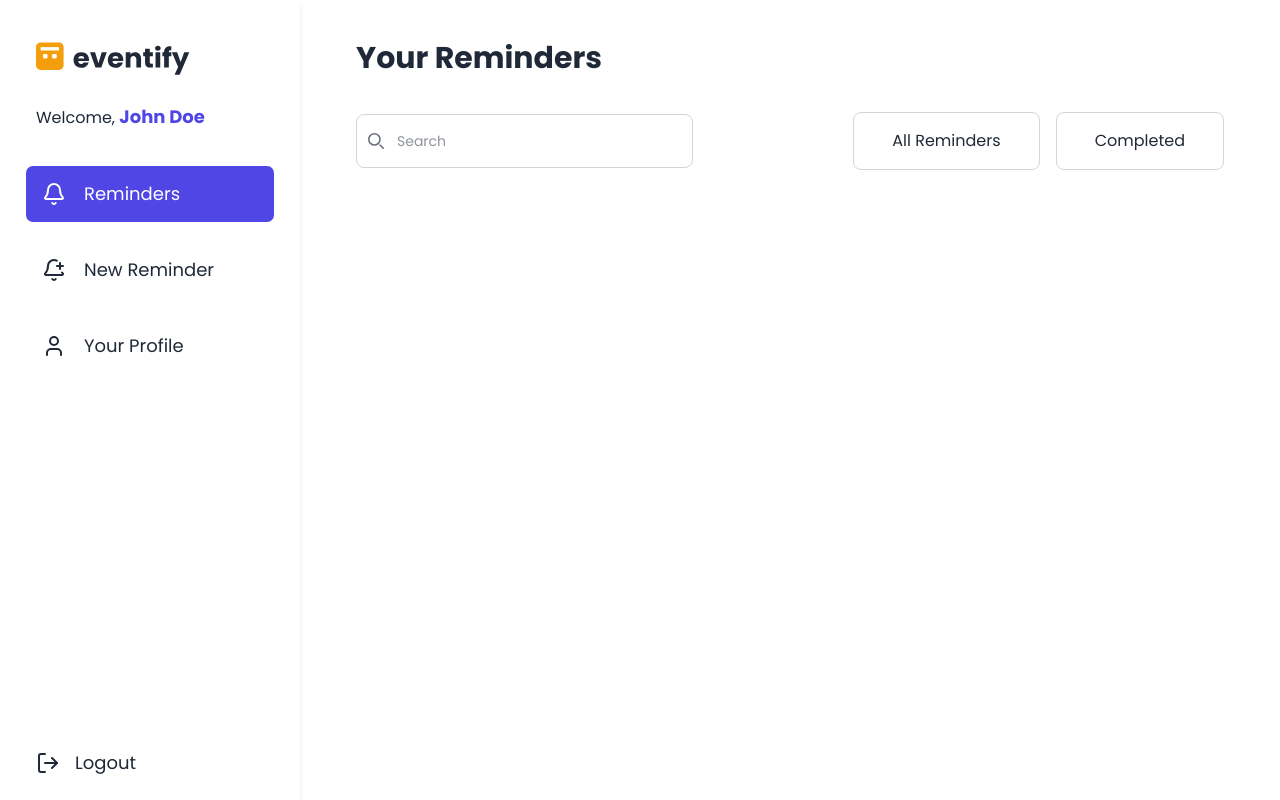
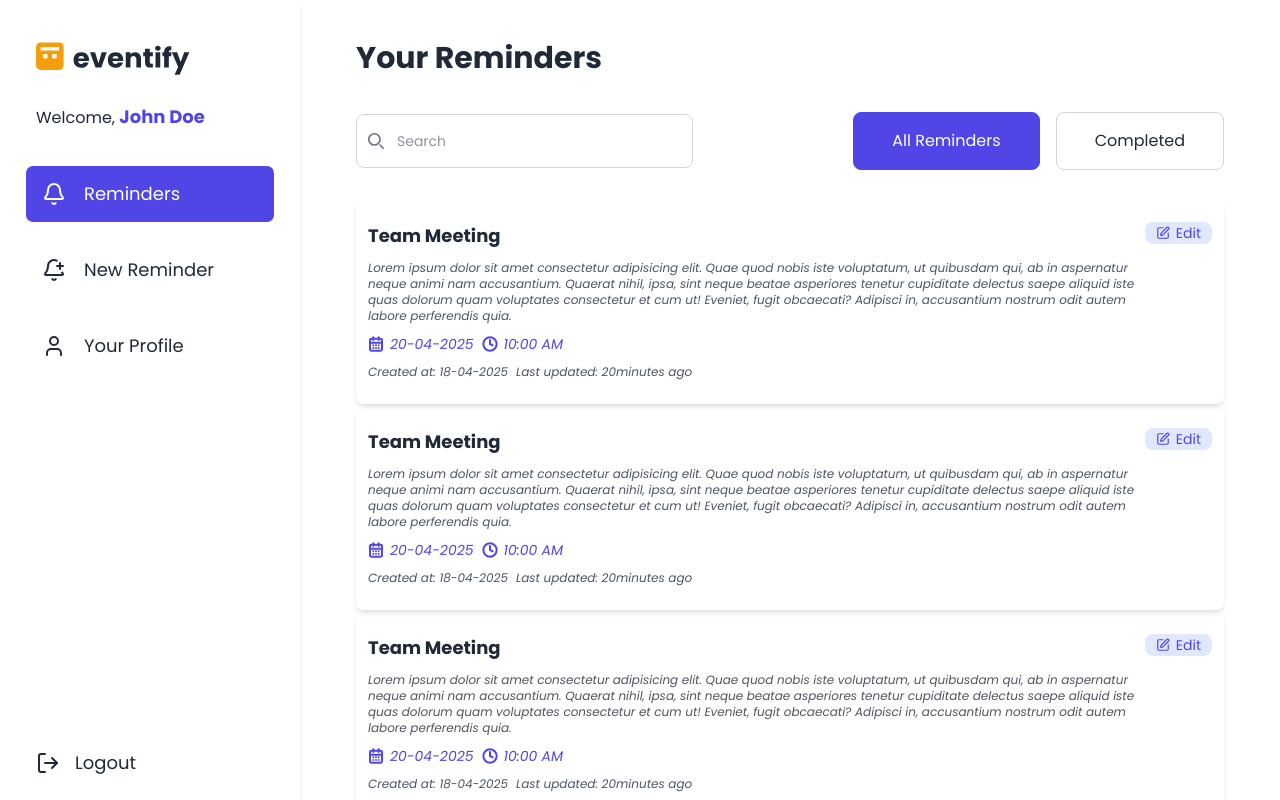
Before and after one commit to bhalani-madhav/Eventify-Frontend, a React (Vite) app: page /dashboard in a window 1280 px wide. Built offline with nearby package versions, Linux system fonts and the light colour scheme.

Commit message:
completed all reminders list page which is the home page on dashboard

```diff
--- a/src/layouts/DashboardLayout/components/Sidebar.jsx
+++ b/src/layouts/DashboardLayout/components/Sidebar.jsx
@@ -7,7 +7,7 @@ export default function Sidebar() {
     <>
       <div
         id="sidebar"
-        className="bg-primary-navy text-gray h-dvh w-[300px]  flex flex-col justify-between pt-[38px] shadow-md"
+        className="bg-primary-navy text-gray h-dvh min-w-[300px]  flex flex-col justify-between pt-[38px] shadow-md"
       >
         <div id="upper" className=" gap-9 flex flex-col  px-[26px]">
           <div id="sidebar-header" className="flex flex-col gap-6 pl-2.5">
--- a/src/pages/Reminders/Reminders.jsx
+++ b/src/pages/Reminders/Reminders.jsx
@@ -1,29 +1,48 @@
 import React from "react";
 import SearchInput from "./components/SearchInput";
+import ListItem from "./components/ListItem";
 
 export default function Reminders() {
   return (
     <>
       <div className="flex flex-col flex-wrap py-10 px-14 text-gray gap-7">
-        <div id="first" className="flex-grow flex flex-col gap-9">
-          <div>
+        <div id="first" className="flex-grow flex flex-col gap-9 flex-wrap">
+          <div className="flex-grow">
             <span className="font-bold text-3xl">Your Reminders</span>
           </div>
-          <div className="flex flex-row justify-evenly gap-40  items-center">
+          <div className="flex flex-row justify-evenly gap-40  items-center flex-grow">
             <SearchInput />
             <div
               id="filter"
               className="flex flex-grow flex-row flex-wrap gap-4 items-center"
             >
-              <button className="px-9 py-4 border-[#D1D5DB] border-1  text-gray duration-150  hover:text-primary-indigo hover:bg-[#E0E7FF] hover:border-[#E0E7FF] rounded-lg  flex-grow">
+              <button className="px-9 py-4 border-primary-indigo border-1 bg-primary-indigo  duration-150 text-white   rounded-lg  flex-grow">
                 All Reminders
               </button>
+              {/* <button className="px-9 py-4 border-[#D1D5DB] border-1  text-gray duration-150  hover:text-primary-indigo hover:bg-[#E0E7FF] hover:border-[#E0E7FF] rounded-lg  flex-grow">
+                All Reminders
+              </button> */}
               <button className="px-9 py-4 border-[#D1D5DB] border-1  text-gray duration-150  hover:text-primary-indigo hover:bg-[#E0E7FF] hover:border-[#E0E7FF] rounded-lg  flex-grow">
                 Completed
               </button>
             </div>
           </div>
         </div>
+        <div id="list" className="flex flex-col flex-wrap">
+          <ListItem />
+          <ListItem />
+          <ListItem />
+          <ListItem />
+          <ListItem />
+        </div>
+        <div id="pagination" className="flex flex-row justify-between">
+          <button className="px-9 py-4 border-[#E0E7FF] border-1  text-primary-indigo duration-150 max-w-[150px] hover:bg-primary-indigo  hover:text-white bg-[#E0E7FF] hover:border-primary-indigo rounded-lg  flex-grow">
+            Previous
+          </button>
+          <button className="px-9 py-4 border-[#E0E7FF] border-1  text-primary-indigo duration-150 max-w-[150px] hover:bg-primary-indigo  hover:text-white bg-[#E0E7FF] hover:border-primary-indigo rounded-lg  flex-grow">
+            Next
+          </button>
+        </div>
       </div>
     </>
   );
--- /dev/null
+++ b/src/pages/Reminders/components/ListItem.jsx
@@ -0,0 +1,55 @@
+import React from "react";
+import { SquarePen } from "lucide-react";
+import { CalendarDays } from "lucide-react";
+import { Clock } from "lucide-react";
+
+export default function ListItem() {
+  return (
+    <>
+      <div className="flex flex-row px-3 py-6 rounded-lg shadow-md justify-between">
+        <div className="flex flex-col flex-wrap gap-2.5 flex-grow ">
+          <div>
+            <span className="font-bold text-lg">Team Meeting</span>
+          </div>
+          <div>
+            <p className="m-0 text-subheading-gray text-xs italic">
+              Lorem ipsum dolor sit amet consectetur adipisicing elit. Quae quod
+              nobis iste voluptatum, ut quibusdam qui, ab in aspernatur neque
+              animi nam accusantium. Quaerat nihil, ipsa, sint neque beatae
+              asperiores tenetur cupiditate delectus saepe aliquid iste quas
+              dolorum quam voluptates consectetur et cum ut! Eveniet, fugit
+              obcaecati? Adipisci in, accusantium nostrum odit autem labore
+              perferendis quia.
+            </p>
+          </div>
+          <div className="text-primary-indigo flex flex-row gap-2 items-center">
+            <div className="flex flex-row items-center gap-1.5">
+              <CalendarDays size={16} strokeWidth={3} />
+              <span className="italic text-sm">20-04-2025</span>
+            </div>
+            <div className="flex flex-row items-center gap-1.5">
+              <Clock size={16} strokeWidth={3} />
+              <span className="italic text-sm">10:00 AM</span>
+            </div>
+          </div>
+          <div className="text-subheading-gray flex flex-row gap-2 items-center text-xs">
+            <div className="flex flex-row items-center gap-1.5">
+              <span className="italic">Created at: 18-04-2025</span>
+            </div>
+            <div className="flex flex-row items-center gap-1.5">
+              <span className="italic">Last updated: 20minutes ago</span>
+            </div>
+          </div>
+        </div>
+        <div>
+          <button className="flex flex-row gap-1.5 items-center hover:border-primary-indigo max-w-[100px] text-sm hover:bg-primary-indigo hover:text-white  border-1 duration-150  text-primary-indigo bg-[#E0E7FF] border-[#E0E7FF] rounded-lg flex-grow px-2.5">
+            <span>
+              <SquarePen size={14} />
+            </span>
+            <span>Edit</span>
+          </button>
+        </div>
+      </div>
+    </>
+  );
+}
```
